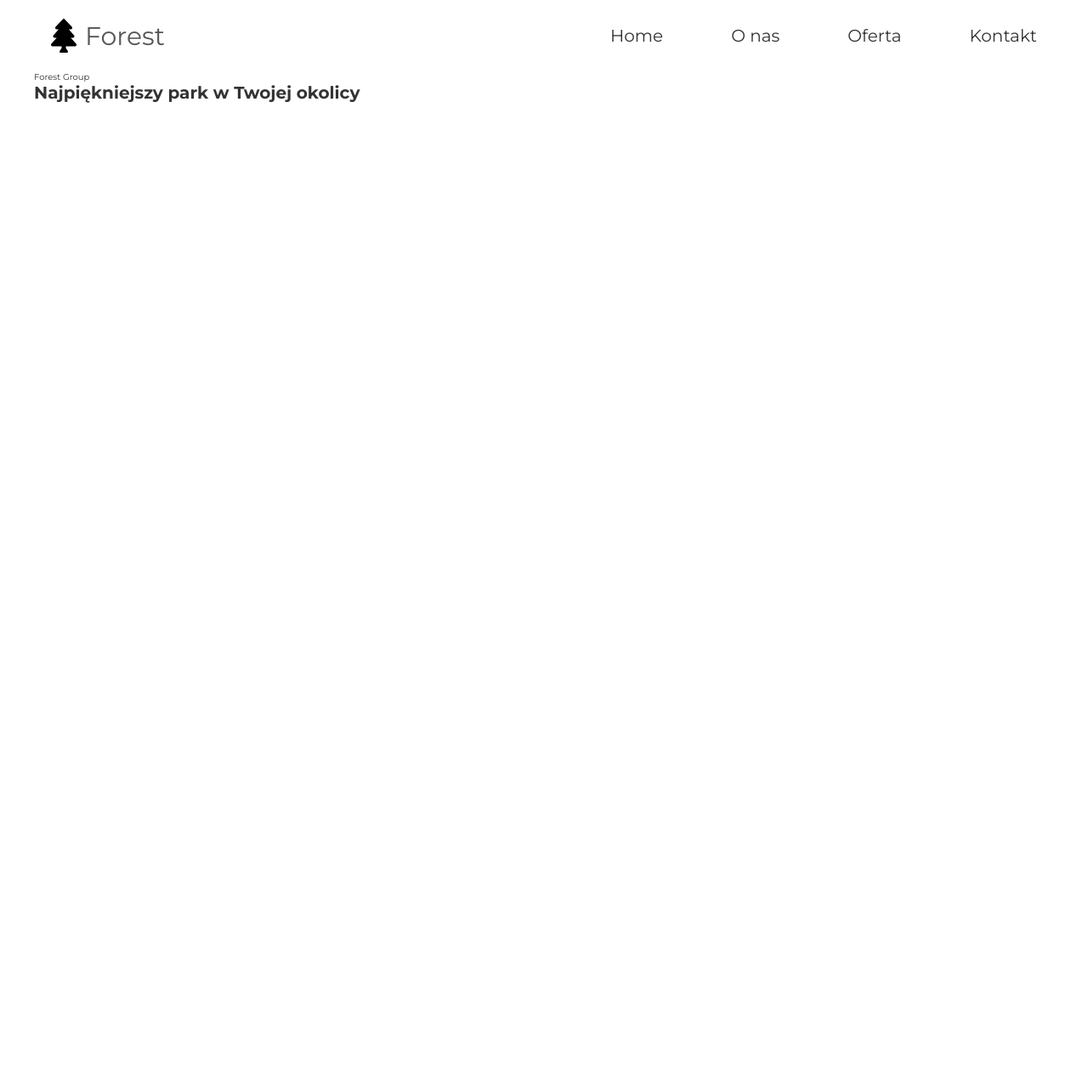
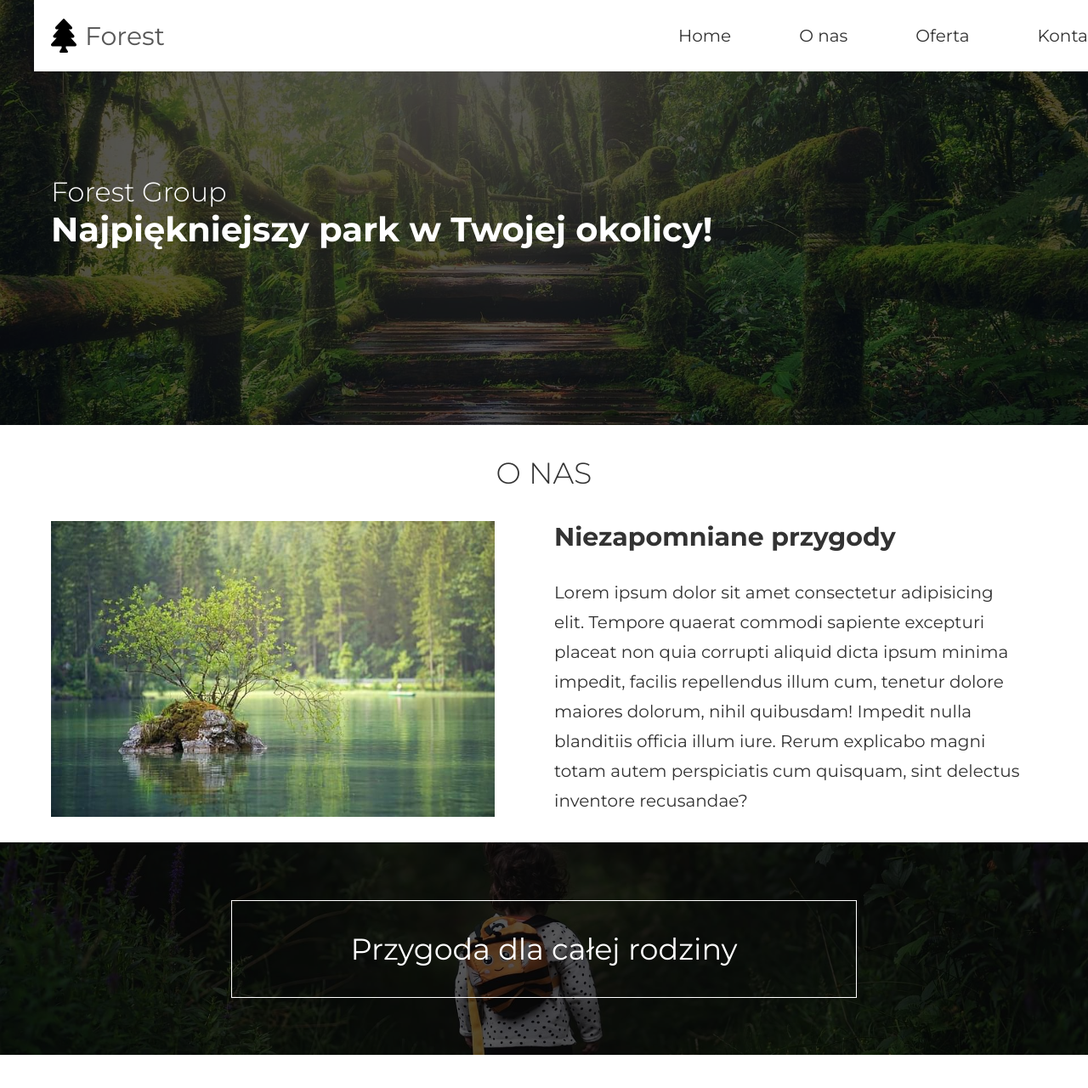
Before and after one commit to DanielBucz/Forest-Group, a website: page index.html in a window 1280 px wide. Shown: the whole page at 85% size. Before the commit the page ends 800 px from the top, so only its background shows below. Drawn offline with Linux system fonts and the light colour scheme.

Commit message:
header + hero section

```diff
--- a/index.html
+++ b/index.html
@@ -1,5 +1,5 @@
 <!DOCTYPE html>
-<html lang="en">
+<html lang="pl">
 
 <head>
     <meta charset="UTF-8">
@@ -52,10 +52,29 @@
             <p class="header__company">
                 Forest Group
             </p>
-            <h1 class="header__title">Najpiękniejszy park w Twojej okolicy</h1>
+            <h1 class="header__title">Najpiękniejszy park w Twojej okolicy!</h1>
         </div>
         <div class="hero__shadow"></div>
     </header>
+    <main class="main">
+        <section class="about-us section">
+            <div class="wrapper">
+                <h2 class="section-title">O nas</h2>
+                <div class="about-us__box">
+                    <img src="./dist/img/waters-3095682_640.jpg" alt="Jezioro" class="about-us__img">
+                    <div class="about-us__text">
+                        <h3>Niezapomniane przygody</h3>
+                        <p>Lorem ipsum dolor sit amet consectetur adipisicing elit. Tempore quaerat commodi sapiente excepturi placeat non quia corrupti aliquid dicta ipsum minima impedit, facilis repellendus illum cum, tenetur dolore maiores dolorum, nihil quibusdam! Impedit nulla blanditiis officia illum iure. Rerum explicabo magni totam autem perspiciatis cum quisquam, sint delectus inventore recusandae?</p>
+                    </div>
+                </div>
+            </div>
+        </section>
+        <section class="hero-section section">
+            <p class="hero-section__title">Przygoda dla całej rodziny</p>
+            <div class="hero__shadow"></div>
+        </section>
+        <br><br><br><br><br><br><br><br><br><br><br><br><br><br><br><br><br><br><br><br><br><br><br><br><br><br><br><br><br><br><br><br><br><br><br><br><br><br><br><br><br><br><br><br><br><br><br><br><br><br>
+    </main>
 </body>
 
 </html>
--- a/src/sass/_components.scss
+++ b/src/sass/_components.scss
@@ -4,13 +4,32 @@
   margin: 0 auto;
 }
 .active {
-    animation: show-nav .5s forwards;
+  animation: show-nav 0.5s forwards;
 }
 @keyframes show-nav {
-    from{
+  from {
     left: -100%;
   }
   to {
     left: 0;
   }
 }
+.hero__shadow {
+  position: absolute;
+  left: 0;
+  top: 0;
+  width: 100%;
+  height: 100%;
+  background-color: rgba(0, 0, 0, 0.65);
+  z-index: -1;
+}
+.section-title {
+    padding: 1em;
+    text-align: center;
+    font-size: 3.5rem;
+    font-weight: 300;
+    text-transform: uppercase;
+}
+.section {
+    margin-bottom: 3em;
+}
--- a/src/sass/main.scss
+++ b/src/sass/main.scss
@@ -13,11 +13,16 @@ html {
 body {
   font-family: "Montserrat", sans-serif;
   color: $dark;
+  // overflow: hidden;
 }
 
 .nav {
   &-bar {
-    display: flex;
+    position: fixed;
+    top: 0;
+    z-index: 100;
+    background-color: $pure-white;
+    width: 100%;    display: flex;
     justify-content: space-between;
     align-items: center;
     padding: 2em;
@@ -87,6 +92,84 @@ body {
 .nav-desktop {
   display: none;
 }
+
+.header {
+  position: relative;
+  height: 40em;
+  background-image: url("../../dist/img/jungle-1807476_640.jpg");
+  background-size: cover;
+  background-position: center;
+  color: $pure-white;
+  z-index: 0;
+
+  .wrapper {
+    height: 100%;
+    padding: 2em;
+    display: flex;
+    flex-direction: column;
+    justify-content: center;
+  }
+  &__company {
+    font-size: 2.5rem;
+    font-weight: 300;
+  }
+  &__title {
+    font-size: 3rem;
+  }
+}
+.about-us {
+  &__img {
+    width: 100%;
+  }
+  &__text {
+    padding: 2em;
+    h3 {
+      font-size: 2rem;
+      margin-bottom: 1em;
+    }
+    p {
+      font-size: 1.6rem;
+    }
+  }
+}
+.hero-section {
+  height: 25rem;
+  position: relative;
+  display: flex;
+  justify-content: center;
+  align-items: center;
+  background-image: url('../../dist/img/girl-5785590_640.jpg');
+  background-size: cover;
+  background-position: center;
+  color: $pure-white;
+  z-index: 0;
+  &__title {
+    font-size: 2rem;
+    padding: 1em 2em;
+    border: 1px solid $pure-white;
+  }
+}
+
+@media (min-width: 768px) {
+  .about-us {
+    .about-us__box {
+      padding:  0 2em;
+      display: flex;
+    }
+    &__img {
+      width: 45%;
+    }
+    &__text {
+      padding: 0 2em;
+      p {
+        line-height: 2.5rem;
+      }
+      h3 {
+        font-size: 2.3rem;
+      };
+    }
+  }
+}
 @media (min-width: 992px) {
   .nav {
     &-bar {
@@ -115,4 +198,35 @@ body {
       }
     }
   }
+  .header {
+    height: 50em;
+    background-image: url('../../dist/img/jungle-1807476_1920.jpg');
+
+    &__company {
+      font-size: 3.2rem;
+    }
+    &__title {
+      font-size: 4rem;
+    }
+  }
+  .about-us {
+
+    &__text {
+      padding-left: 7em;
+      p {
+        font-size: 2rem;
+        line-height: 3.5rem;
+      }
+      h3 {
+        font-size: 3rem;
+      }
+    }
+  }
+  .hero-section {
+    background-image: url('../../dist/img/girl-5785590_1920.jpg');
+    &__title {
+      font-size: 3.5rem;
+      padding: 1em 4em;
+    }
+  }
 }
```
Also changed, not shown: dist/css/main.min.css, dist/img/girl-5785590_1920.jpg (added), dist/img/girl-5785590_640.jpg (added), dist/img/jungle-1807476_1920.jpg (added), dist/img/jungle-1807476_640.jpg (added), dist/img/waters-3095682_640.jpg (added), src/img/girl-5785590_1920.jpg (added), src/img/girl-5785590_640.jpg (added), src/img/jungle-1807476_1920.jpg (added), src/img/jungle-1807476_640.jpg (added), src/img/waters-3095682_640.jpg (added). Lines whose indentation alone changed are shown as unchanged.
